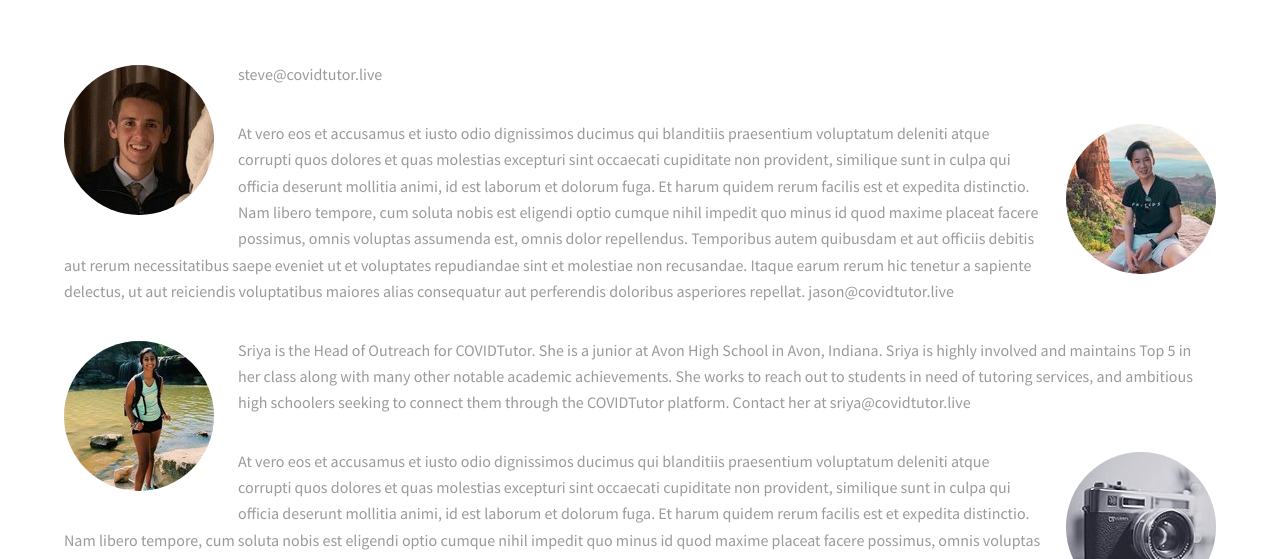
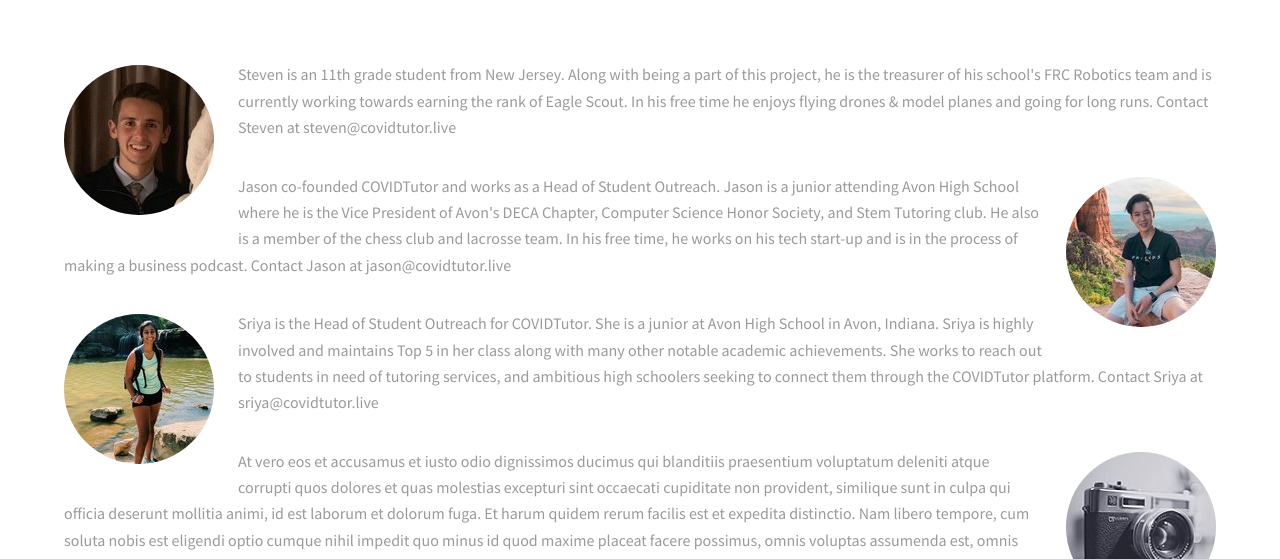
Before and after one commit to DrRedPanda/DrRedPanda.github.io, a plain HTML site: page generic.html in a window 1280 px wide. Shown: the part 241-800 px from the top of the page. Drawn offline with Linux system fonts and the light colour scheme.

Commit message:
Update generic.html

```diff
--- a/generic.html
+++ b/generic.html
@@ -36,17 +36,16 @@
 					<div class="image round left">
 						<img src="images/steve01.jpg" alt="Pic 01" />
 					</div>
-					<p>steve@covidtutor.live</p>
+					<p>Steven is an 11th grade student from New Jersey. Along with being a part of this project, he is the treasurer of his school's FRC Robotics team and is currently working towards earning the rank of Eagle Scout. In his free time he enjoys flying drones & model planes and going for long runs. Contact Steven at steven@covidtutor.live</p>
 
 					<div class="image round right">
 						<img src="images/jason01.jpg" alt="Pic 02" />
 					</div>
-					<p>At vero eos et accusamus et iusto odio dignissimos ducimus qui blanditiis praesentium voluptatum deleniti atque corrupti quos dolores et quas molestias excepturi sint occaecati cupiditate non provident, similique sunt in culpa qui officia deserunt mollitia animi, id est laborum et dolorum fuga. Et harum quidem rerum facilis est et expedita distinctio. Nam libero tempore, cum soluta nobis est eligendi optio cumque nihil impedit quo minus id quod maxime placeat facere possimus, omnis voluptas assumenda est, omnis dolor repellendus. Temporibus autem quibusdam et aut officiis debitis aut rerum necessitatibus saepe eveniet ut et voluptates repudiandae sint et molestiae non recusandae. Itaque earum rerum hic tenetur a sapiente delectus, ut aut reiciendis voluptatibus maiores alias consequatur aut perferendis doloribus asperiores repellat.
-					jason@covidtutor.live</p>
+					<p>Jason co-founded COVIDTutor and works as a Head of Student Outreach. Jason is a junior attending Avon High School where he is the Vice President of Avon's DECA Chapter, Computer Science Honor Society, and Stem Tutoring club. He also is a member of the chess club and lacrosse team. In his free time, he works on his tech start-up and is in the process of making a business podcast. Contact Jason at jason@covidtutor.live</p>
 					<div class="image round left">
 						<img src="images/sriya01.jpg" alt="Pic 01" />
 					</div>
-					<p>Sriya is the Head of Outreach for COVIDTutor. She is a junior at Avon High School in Avon, Indiana. Sriya is highly involved and maintains Top 5 in her class along with many other notable academic achievements. She works to reach out to students in need of tutoring services, and ambitious high schoolers seeking to connect them through the COVIDTutor platform. Contact her at sriya@covidtutor.live</p>
+					<p>Sriya is the Head of Student Outreach for COVIDTutor. She is a junior at Avon High School in Avon, Indiana. Sriya is highly involved and maintains Top 5 in her class along with many other notable academic achievements. She works to reach out to students in need of tutoring services, and ambitious high schoolers seeking to connect them through the COVIDTutor platform. Contact Sriya at sriya@covidtutor.live</p>
 
 					<div class="image round right">
 						<img src="images/pic02.jpg" alt="Pic 02" />
```
